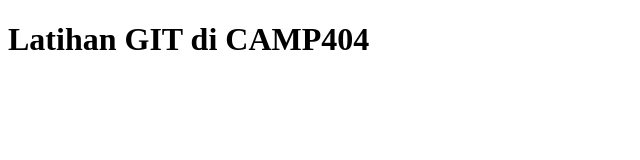
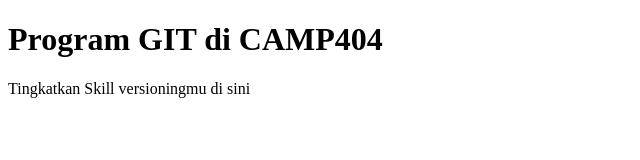
Before and after one commit to alvinald/latihanGIT, a plain HTML site: page index.html in a window 1280 px wide. Shown: the whole page, without its empty margins (0-640 px from the left). Drawn offline with Linux system fonts and the light colour scheme.

Commit message:
menambahkan css+modif index

```diff
--- a/index.html
+++ b/index.html
@@ -4,6 +4,7 @@
         <title>Latihan GIT</title>
     </head>
     <body>
-        <h1>Latihan GIT di CAMP404</h1>
+        <h1>Program GIT di CAMP404</h1>
+        <p>Tingkatkan Skill versioningmu di sini</p>
     </body>
 </html>
--- /dev/null
+++ b/style.css
@@ -0,0 +1,4 @@
+p{
+    font-family: arial, Arial, Helvetica;
+    font-size: 14px;
+}
```
